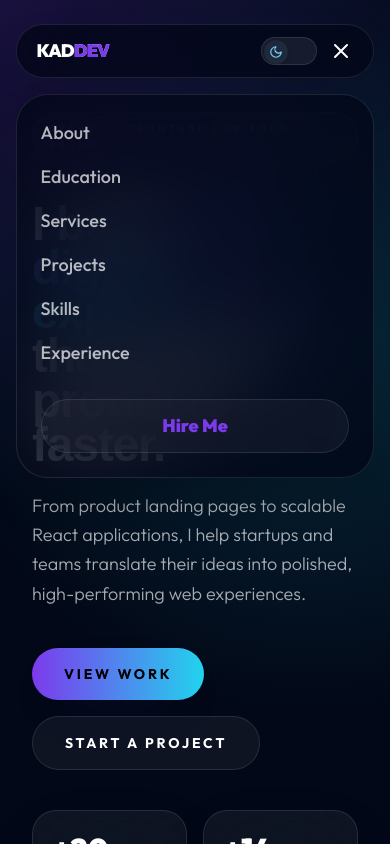
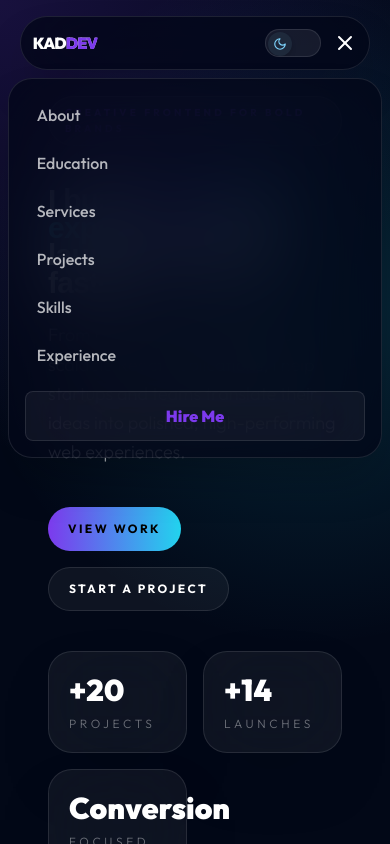
Before and after one commit to devkad09/my_portf, a React (Vite) app: page / in a window 390 px wide. Both pictures are taken after a click on the button 341 px from the left and 51 px from the top of the page. Shown: the top 844 px of the page. Built offline with nearby package versions, Linux system fonts and the light colour scheme; the HTML template or start-up script is replaced by a standard one; a web font is replaced by a local one.

Commit message:
Enhance device responsiveness with mobile-first optimizations

```diff
--- a/src/components/About.tsx
+++ b/src/components/About.tsx
@@ -1,16 +1,16 @@
 const About = () => {
   return (
-    <section id="about" className="py-24 md:py-32 px-6 md:px-12 relative overflow-hidden">
+    <section id="about" className="py-20 md:py-32 px-4 sm:px-6 md:px-12 relative overflow-hidden">
       <div className="absolute top-1/2 left-1/2 -translate-x-1/2 -translate-y-1/2 text-[18vw] font-black text-white/[0.02] select-none pointer-events-none tracking-tighter">
         INSPIRE.
       </div>
 
       <div className="container mx-auto max-w-7xl relative z-10">
-        <div className="grid gap-12 lg:grid-cols-[0.95fr_0.75fr] items-start">
+        <div className="grid gap-6 lg:gap-12 lg:grid-cols-[0.95fr_0.75fr] items-start">
           <div className="space-y-8">
             <div>
               <h2 className="text-xs font-bold tracking-[0.4em] text-accent uppercase mb-4">Professional Summary</h2>
-              <h3 className="font-heading text-4xl md:text-5xl lg:text-6xl font-black text-white leading-tight">
+              <h3 className="font-heading text-3xl sm:text-4xl lg:text-6xl font-black text-white leading-tight">
                 Designing polished web products with performance, clarity, and conversion in mind.
               </h3>
             </div>
--- a/src/components/Education.tsx
+++ b/src/components/Education.tsx
@@ -5,7 +5,7 @@ const Education = () => {
     <section id="education" className="py-32 px-6 md:px-12 relative">
       <div className="container mx-auto max-w-7xl">
 
-        <div className="grid grid-cols-1 lg:grid-cols-12 gap-16 items-center">
+        <div className="grid grid-cols-1 lg:grid-cols-12 gap-8 lg:gap-16 items-center">
 
           <div className="lg:col-span-5 reveal">
             <h2 className="text-xs font-bold tracking-[0.4em] text-accent uppercase mb-4">Academic Path</h2>
--- a/src/components/Experience.tsx
+++ b/src/components/Experience.tsx
@@ -15,11 +15,11 @@ const experiences = [
 
 const Experience = () => {
   return (
-    <section id="experience" className="py-32 px-6 md:px-12 relative overflow-hidden">
+    <section id="experience" className="py-20 md:py-32 px-4 sm:px-6 md:px-12 relative overflow-hidden">
       <div className="container mx-auto max-w-7xl">
         <div className="mb-24 reveal">
           <h2 className="text-xs font-bold tracking-[0.4em] text-accent uppercase mb-4">Professional Path</h2>
-          <h3 className="font-heading text-4xl md:text-5xl lg:text-6xl font-black text-white leading-tight">
+          <h3 className="font-heading text-3xl sm:text-4xl lg:text-6xl font-black text-white leading-tight">
             Experience shaped by product-first engineering.
           </h3>
         </div>
@@ -31,7 +31,7 @@ const Experience = () => {
               className="group relative overflow-hidden rounded-[2.5rem] border border-white/10 bg-white/5 p-8 md:p-12 shadow-[0_25px_80px_-50px_rgba(0,0,0,0.7)] reveal"
               style={{ transitionDelay: `${i * 100}ms` }}
             >
-              <div className="grid gap-8 lg:grid-cols-[0.3fr_0.7fr] items-start">
+              <div className="grid gap-4 md:gap-8 lg:grid-cols-[0.3fr_0.7fr] items-start">
                 <div className="space-y-4">
                   <span className="inline-flex rounded-full bg-accent/10 px-4 py-2 text-[10px] font-black uppercase tracking-[0.32em] text-accent">
                     {exp.period}
--- a/src/components/Hero.tsx
+++ b/src/components/Hero.tsx
@@ -1,16 +1,16 @@
 const Hero = () => {
   return (
-    <section id="hero" className="relative min-h-[100vh] flex items-center overflow-hidden pt-28 md:pt-32 pb-20">
+    <section id="hero" className="relative min-h-[100vh] flex items-center overflow-hidden pt-24 md:pt-32 pb-16 md:pb-20 px-4 sm:px-6 md:px-12">
       <div className="absolute inset-0 bg-[radial-gradient(circle_at_top_left,rgba(124,58,237,0.18),transparent_26%),radial-gradient(circle_at_80%_18%,rgba(34,211,238,0.16),transparent_24%)] pointer-events-none" />
       <div className="container mx-auto max-w-7xl relative z-10">
-        <div className="grid gap-14 lg:grid-cols-[1.3fr_0.9fr] items-center">
+        <div className="grid gap-8 lg:gap-14 lg:grid-cols-[1.3fr_0.9fr] items-center">
           <div className="space-y-10">
             <span className="inline-flex items-center gap-2 rounded-full border border-white/10 bg-white/5 px-4 py-2 text-[10px] font-bold uppercase tracking-[0.32em] text-accent shadow-[0_20px_80px_-60px_rgba(124,58,237,0.4)]">
               Creative frontend for bold brands
             </span>
 
             <div className="space-y-6">
-              <h1 className="font-heading text-5xl sm:text-6xl lg:text-7xl xl:text-8xl font-black leading-[0.92] tracking-tight text-white">
+              <h1 className="font-heading text-3xl sm:text-5xl lg:text-7xl xl:text-8xl font-black leading-[0.92] tracking-tight text-white">
                 I build <span className="text-gradient-accent">bold digital experiences</span> that launch products faster.
               </h1>
               <p className="max-w-2xl text-lg sm:text-xl text-white/65 leading-relaxed font-light">
--- a/src/components/Navbar.tsx
+++ b/src/components/Navbar.tsx
@@ -31,9 +31,9 @@ const Navbar = () => {
   }, []);
 
   return (
-    <nav className={`fixed inset-x-0 z-50 transition-all duration-700 ${isScrolled ? 'top-4' : 'top-6'} mx-auto w-[92%] max-w-5xl`}>
-      <div className="glass-dark rounded-full px-5 py-3 flex items-center justify-between gap-4 border border-white/10 backdrop-blur-xl shadow-[0_35px_120px_-60px_rgba(0,0,0,0.8)]">
-        <a href="#hero" className="text-lg sm:text-xl font-black tracking-tighter text-gradient group">
+    <nav className={`fixed inset-x-0 z-50 transition-all duration-700 ${isScrolled ? 'top-3 md:top-4' : 'top-4 md:top-6'} mx-auto w-[96%] sm:w-[92%] max-w-5xl px-3 sm:px-0`}>
+      <div className="glass-dark rounded-full px-3 sm:px-5 py-3 flex items-center justify-between gap-2 sm:gap-4 border border-white/10 backdrop-blur-xl shadow-[0_35px_120px_-60px_rgba(0,0,0,0.8)]">
+        <a href="#hero" className="text-base sm:text-lg md:text-xl font-black tracking-tighter text-gradient group whitespace-nowrap">
           KAD<span className="text-accent group-hover:text-accent-secondary transition-colors">DEV</span>
         </a>
 
@@ -88,16 +88,16 @@ const Navbar = () => {
       </div>
 
       {isMobileMenuOpen && (
-        <div className="absolute top-full mt-4 left-0 right-0 glass-dark rounded-[2rem] p-6 border border-white/10 md:hidden">
-          <div className="flex flex-col gap-4">
+        <div className="absolute top-full mt-2 sm:mt-4 left-0 right-0 glass-dark rounded-[1.5rem] sm:rounded-[2rem] p-4 sm:p-6 border border-white/10 md:hidden">
+          <div className="flex flex-col gap-2 sm:gap-4">
             {navLinks.map((link) => (
               <a
                 key={link.name}
                 href={link.href}
                 onClick={() => setIsMobileMenuOpen(false)}
-                className={`transition-all duration-500 ${link.name === "Hire Me"
-                  ? "text-lg px-6 py-3 glass rounded-full text-center text-accent font-black mt-4"
-                  : "text-lg font-medium text-white/70 hover:text-white"
+                className={`transition-all duration-500 py-2 px-3 rounded-lg ${link.name === "Hire Me"
+                  ? "text-base sm:text-lg px-6 py-3 glass rounded-full text-center text-accent font-black mt-2 sm:mt-4 min-h-[44px] flex items-center justify-center"
+                  : "text-base sm:text-lg font-medium text-white/70 hover:text-white"
                   }`}
               >
                 {link.name}
--- a/src/components/Projects.tsx
+++ b/src/components/Projects.tsx
@@ -30,12 +30,12 @@ const projects = [
 
 const Projects = () => {
   return (
-    <section id="projects" className="py-32 px-6 md:px-12 relative overflow-hidden">
+    <section id="projects" className="py-20 md:py-32 px-4 sm:px-6 md:px-12 relative overflow-hidden">
       <div className="container mx-auto max-w-7xl">
 
         <div className="mb-24 text-center reveal">
           <h2 className="text-xs font-bold tracking-[0.4em] text-accent uppercase mb-4">Selected Works</h2>
-          <h3 className="font-heading text-4xl sm:text-6xl lg:text-7xl font-black text-white leading-tight">
+          <h3 className="font-heading text-3xl sm:text-5xl lg:text-7xl font-black text-white leading-tight">
             Projects with purpose.
           </h3>
           <p className="mx-auto mt-6 max-w-2xl text-white/50 text-lg leading-relaxed">
--- a/src/components/Services.tsx
+++ b/src/components/Services.tsx
@@ -29,13 +29,13 @@ const services = [
 
 const Services = () => {
   return (
-    <section id="services" className="py-32 px-6 md:px-12 relative">
+    <section id="services" className="py-20 md:py-32 px-4 sm:px-6 md:px-12 relative">
       <div className="container mx-auto max-w-7xl">
 
         <div className="flex flex-col lg:flex-row lg:items-end justify-between gap-10 mb-24 reveal">
           <div className="max-w-2xl">
             <h2 className="text-xs font-bold tracking-[0.4em] text-accent uppercase mb-4">What I build</h2>
-            <h3 className="font-heading text-4xl md:text-5xl lg:text-6xl font-black text-white leading-tight">
+            <h3 className="font-heading text-3xl sm:text-4xl lg:text-6xl font-black text-white leading-tight">
               Digital products created to move fast and scale.
             </h3>
           </div>
--- a/src/components/Skills.tsx
+++ b/src/components/Skills.tsx
@@ -6,13 +6,13 @@ const skills = [
 
 const Skills = () => {
   return (
-    <section id="skills" className="py-32 px-6 md:px-12 relative overflow-hidden">
+    <section id="skills" className="py-20 md:py-32 px-4 sm:px-6 md:px-12 relative overflow-hidden">
       <div className="absolute top-1/2 left-1/2 -translate-x-1/2 -translate-y-1/2 w-[60vw] h-[60vw] bg-accent/5 blur-[120px] rounded-full pointer-events-none" />
 
       <div className="container mx-auto max-w-7xl relative z-10">
         <div className="text-center mb-24 reveal">
           <h2 className="text-xs font-bold tracking-[0.4em] text-accent uppercase mb-4">Core Competencies</h2>
-          <h3 className="font-heading text-4xl md:text-5xl lg:text-6xl font-black text-white leading-tight">
+          <h3 className="font-heading text-3xl sm:text-4xl lg:text-6xl font-black text-white leading-tight">
             Tools, stacks, and frameworks I use every day.
           </h3>
         </div>
--- a/src/index.css
+++ b/src/index.css
@@ -99,11 +99,11 @@
   }
 
   .btn-primary {
-    @apply inline-flex items-center justify-center gap-3 rounded-full bg-gradient-to-r from-accent to-accent-secondary px-8 py-4 text-sm font-bold uppercase tracking-[0.2em] text-black shadow-[0_20px_50px_-25px_rgba(124,58,237,0.6)] transition hover:-translate-y-0.5;
+    @apply inline-flex items-center justify-center gap-3 rounded-full bg-gradient-to-r from-accent to-accent-secondary px-5 py-3 sm:px-8 sm:py-4 text-xs sm:text-sm font-bold uppercase tracking-[0.2em] text-black shadow-[0_20px_50px_-25px_rgba(124,58,237,0.6)] transition hover:-translate-y-0.5 min-h-[44px];
   }
 
   .btn-secondary {
-    @apply inline-flex items-center justify-center gap-3 rounded-full border border-white/10 bg-white/5 px-8 py-4 text-sm font-bold uppercase tracking-[0.2em] text-white transition hover:border-accent hover:text-accent;
+    @apply inline-flex items-center justify-center gap-3 rounded-full border border-white/10 bg-white/5 px-5 py-3 sm:px-8 sm:py-4 text-xs sm:text-sm font-bold uppercase tracking-[0.2em] text-white transition hover:border-accent hover:text-accent min-h-[44px];
   }
 }
 
```
Also changed, not shown: src/components/Contact.tsx (+8 -8 lines), 4 other files (tests, documents, lock files or other folders).
